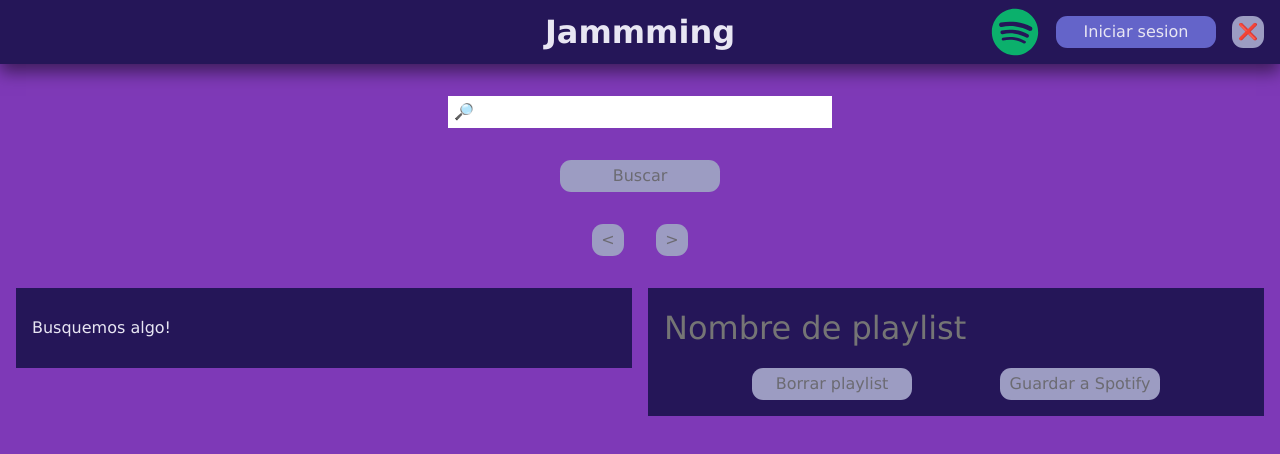
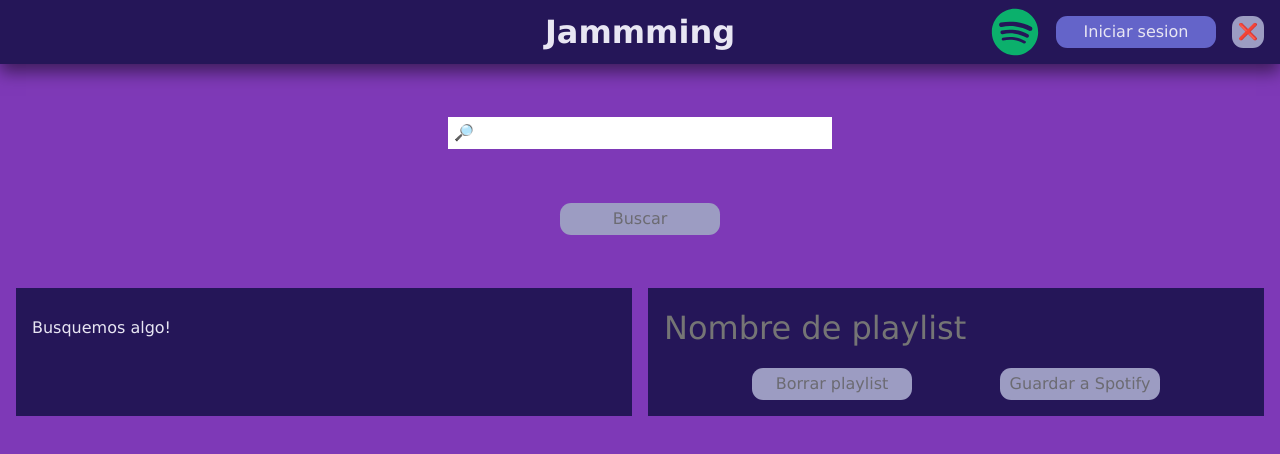
Before and after one commit to sebapereira111/Jammming, a React (Vite) app: page / in a window 1280 px wide. Shown: the top 454 px of the page. Built offline with nearby package versions, Linux system fonts and the light colour scheme.

Commit message:
Refactoriza componentes SearchBar y SearchResults para eliminar el manejo de offset y mejorar la gestión de resultados. Se añade la función moreTracks para la paginación y se ajustan las propiedades de los componentes.

```diff
--- a/src/App.jsx
+++ b/src/App.jsx
@@ -31,9 +31,9 @@ function App() {
             <header>
                 <h1>Jammming</h1>
             </header>
-            <SearchBar offset={listaDeResultados.offset} setListaDeResultados={setListaDeResultados} tokens={tokens} setTokens= {setTokens} />
+            <SearchBar setListaDeResultados={setListaDeResultados} tokens={tokens} setTokens= {setTokens} />
             <div className='app-resultados-y-playlist'>
-                <SearchResults listaDeResultados={listaDeResultados} setListaDeResultados={setListaDeResultados} setListaDeMusicas={setListaDeMusicas} />
+                <SearchResults listaDeResultados={listaDeResultados} setListaDeResultados={setListaDeResultados} setListaDeMusicas={setListaDeMusicas} tokens={tokens} setTokens={setTokens} />
                 <Playlist listaDeMusicas={listaDeMusicas} setListaDeMusicas={setListaDeMusicas} tokens={tokens} setTokens={setTokens} />
             </div>
         </>
--- a/src/api/spotifyAuthPKCE.js
+++ b/src/api/spotifyAuthPKCE.js
@@ -1,25 +1,4 @@
 import { spotifyGetData } from "./spotifyGetData";
-
-// Restauracion de los tokens del localstorage
-async function restoreFromStorage(setTokens, setUser) {
-    const data = localStorage.getItem("spotify_auth_data");
-    if (data) {
-        try {
-            const parse = JSON.parse(data);
-            const tokens = {
-                accessToken: parse.accessToken,
-                refreshToken: parse.refreshToken,
-                expiresAt: parse.expiresAt,
-            };
-            setTokens(tokens);
-            const userId = await spotifyGetData.getUserId(tokens, setTokens);
-            setUser(userId);
-        } catch (error) {
-            console.error("Error en restoreFromStorage:", error);
-            localStorage.removeItem("spotify_auth_data");
-        }
-    }
-}
 
 // Funciones auxiliares para PKCE
 // Code Verifier from Spotify
@@ -51,6 +30,27 @@ async function generateCodeChallenge() {
     localStorage.setItem("spotify_code_verifier", codeVerifier);
 
     return codeChallenge;
+}
+
+// Restauracion de los tokens del localstorage
+async function restoreFromStorage(setTokens, setUser) {
+    const data = localStorage.getItem("spotify_auth_data");
+    if (data) {
+        try {
+            const parse = JSON.parse(data);
+            const tokens = {
+                accessToken: parse.accessToken,
+                refreshToken: parse.refreshToken,
+                expiresAt: parse.expiresAt,
+            };
+            setTokens(tokens);
+            const userId = await spotifyGetData.getUserId(tokens, setTokens);
+            setUser(userId);
+        } catch (error) {
+            console.error("Error en restoreFromStorage:", error);
+            localStorage.removeItem("spotify_auth_data");
+        }
+    }
 }
 
 // Redirect to Spotify authorization
@@ -282,9 +282,6 @@ VARIABLES IMPORTANTES
 > Funcion que restaura de storage >>> restoreFromStorage()
     - Recibe setTokens y setUser
     - Retorna nada
-> Funcion que almacena en storage >>> saveToStorage(tokens)
-    - Recibe un ojeto tokens y guarda en el storage
-    - No retorna nada
 > Funcion que redirecciona a Spotify para la autorizacion >>> authorizePKCE()
     - No recibe ni retorna nada
 > Funcion para manejar el callback de Spotify >>> handleCallback()
--- a/src/api/spotifyGetData.js
+++ b/src/api/spotifyGetData.js
@@ -30,16 +30,14 @@ async function getUserId(tokens, setTokens){
 }
 
 // Busqueda de tracks
-async function getTracks(q, limit, offset, tokens, setTokens) {
+async function getTracks(q, limit, tokens, setTokens) {
     try {
         // Primero refrescamos nuestros token
         const freshTokens = await spotifyAuthPKCE.refreshToken(tokens, setTokens);
 
         // Definimos la URL a usar
-        const url = offset
-            ? offset
-            : import.meta.env.VITE_SPOTIFY_API_ENDPOINT + `/search?type=track&q=${encodeURIComponent(q)}&limit=${encodeURIComponent(String(limit))}&locale=es_LA`;
-        // Solicitamos las musicas a Spotify de acuerdo a el termino de busqueda o offset
+        const url = import.meta.env.VITE_SPOTIFY_API_ENDPOINT + `/search?type=track&q=${encodeURIComponent(q)}&limit=${encodeURIComponent(String(limit))}&locale=es_LA`;
+        // Solicitamos las musicas a Spotify de acuerdo a el termino de busqueda
         const response = await fetch(url, {
         headers: {
             Authorization: `Bearer ${freshTokens.accessToken}`
@@ -61,14 +59,44 @@ async function getTracks(q, limit, offset, tokens, setTokens) {
     }
 }
 
-export const spotifyGetData = { getUserId, getTracks };
+// Navegar a next o prev entre los resultados
+async function moreTracks(url, tokens, setTokens) {
+    try {
+        // Primero refrescamos nuestros token
+        const freshTokens = await spotifyAuthPKCE.refreshToken(tokens, setTokens);
+
+        // Solicitamos las musicas a Spotify de acuerdo a el url recibido
+        const response = await fetch(url, {
+        headers: {
+            Authorization: `Bearer ${freshTokens.accessToken}`
+        }
+        });
+
+        // Si la respuesta es error (fuera de 200)
+        if (!response.ok) {
+            const error = (await response.json()).error;
+            throw new Error(`Status: ${error.status} Message: ${error.message}`);
+        }
+
+        // Retornamos un objeto con los datos de los resultados
+        const data = await response.json();
+        return data;
+    } catch(error) {
+        console.error("Error en moreTracks", error);
+        throw error;
+    }
+}
+
+export const spotifyGetData = { getUserId, getTracks, moreTracks };
 
 /*
 > Funcion para obtener el usuario >>> getUserId()
     - Recibe tokens y setTokens
     - Retorna userId
 > Funcion para pedir tracks >>> getTracks()
-    - Recibe termino de busqueda q, limite o offset, tokens y setTokens
+    - Recibe termino de busqueda q, limite(cantidad), tokens y setTokens
     - Retorna datos de tracks (como envio Spotify pero ya un objeto(parseado))
-
+> Funcion para pedir mas tracks del ultimo termino de busqueda >>> moreTracks()
+    - Recibe termino de busqueda url, tokens y setTokens
+    - Retorna datos de tracks (como envio Spotify pero ya un objeto(parseado))
 */
--- a/src/components/SearchBar/SearchBar.css
+++ b/src/components/SearchBar/SearchBar.css
@@ -49,15 +49,3 @@
     background-color: white;
     z-index: -100;
 }
-
-.searchbar-toggle {
-    background-color: var(--color-boton-deshabilitado);
-    min-width: 2rem;
-    width: 2rem;
-    margin-right: 1rem;
-    margin-left: 1rem;
-}
-
-.searchbar-toggle-seleccionado {
-    background-color: var(--color-boton);
-}
--- a/src/components/SearchBar/SearchBar.jsx
+++ b/src/components/SearchBar/SearchBar.jsx
@@ -3,7 +3,7 @@ import './SearchBar.css'
 import { spotifyGetData } from '../../api/spotifyGetData';
 import { spotifyFormatData } from '../../api/spotifyFormatData';
 
-function SearchBar({ offset, setListaDeResultados, tokens, setTokens }) {
+function SearchBar({ setListaDeResultados, tokens, setTokens }) {
     // Variable que almacena el texto del searchbar
     const [textoSearchbar, settextoSearchbar] = useState("");
 
@@ -17,7 +17,7 @@ function SearchBar({ offset, setListaDeResultados, tokens, setTokens }) {
         // Primero solicitamos las musicas a Spotify
         // Luego Extraemos las musicas
         // Luego Guardamos esas musicas en setListaDeResultados
-        spotifyGetData.getTracks(textoSearchbar, limit, false, tokens, setTokens).then(
+        spotifyGetData.getTracks(textoSearchbar, limit, tokens, setTokens).then(
             spotifyData => spotifyFormatData.extraerMusicas(spotifyData)
         ).then (
             extractedMusics => setListaDeResultados(extractedMusics)
@@ -39,29 +39,6 @@ function SearchBar({ offset, setListaDeResultados, tokens, setTokens }) {
         settextoSearchbar(e.target.value);
     }
 
-    // Para el offset al llamar a la API
-    async function handleOffset(e) {
-        // Definimos nuestra url
-        const url = offset[e.target.id];
-
-        // Primero solicitamos las musicas a Spotify
-        // Luego Extraemos las musicas
-        // Luego Guardamos esas musicas en setListaDeResultados
-        spotifyGetData.getTracks(null, null, url, tokens, setTokens).then(
-            spotifyData => {
-                return spotifyFormatData.extraerMusicas(spotifyData);
-            }
-        ).then (
-            extractedMusics => {
-                setListaDeResultados(extractedMusics);
-            }
-        ).catch(
-            error => {
-                console.error("Error en SearchBar - handleOffset", error);
-            }
-        );
-    }
-
     return (
         <>
             <form className='searchbar-principal' onSubmit={handleSubmit}>
@@ -78,10 +55,6 @@ function SearchBar({ offset, setListaDeResultados, tokens, setTokens }) {
                     <button type='button' className='searchbar-input-boton searchbar-input-boton-x' disabled={!textoSearchbar} onClick={handleBorrarBusqueda}>❌</button>
                 </div>
                 <button type="submit" disabled={!textoSearchbar} >Buscar</button>
-                 <div>
-                    <button id="previous" onClick={handleOffset} type='button' disabled={!offset.previous} className={"searchbar-toggle searchbar-toggle-seleccionado"}>&lt;</button>
-                    <button id="next" onClick={handleOffset} type='button' disabled={!offset.next} className={"searchbar-toggle searchbar-toggle-seleccionado"}>&gt;</button>
-                 </div>
             </form>
         </>
     )
--- a/src/components/SearchResults/SearchResults.css
+++ b/src/components/SearchResults/SearchResults.css
@@ -21,3 +21,21 @@
     border-radius: 0.5rem;
     font-size: 1rem;
 }
+
+.searchresults-nav {
+    margin-top: 1rem;
+    display: flex;
+    justify-content: center;
+}
+
+.searchresults-nav-button {
+    background-color: var(--color-boton);
+    min-width: 2rem;
+    width: 2rem;
+    margin-right: 1rem;
+    margin-left: 1rem;
+}
+
+.searchresults-nav-button-oculto {
+    visibility: hidden;
+}
--- a/src/components/SearchResults/SearchResults.jsx
+++ b/src/components/SearchResults/SearchResults.jsx
@@ -1,5 +1,7 @@
 import './SearchResults.css'
 import Track from '../Track/Track'
+import { spotifyGetData } from '../../api/spotifyGetData';
+import { spotifyFormatData } from '../../api/spotifyFormatData';
 
 /* Recibe 3 variables
 textoResultados es el termino de busqueda realizado
@@ -7,7 +9,7 @@ setTextoResultados y setListaDeResultados son para poder borrar el temino de bus
 listaDeResultados es un array con los resultados
 setListaDeMusicas
 */
-function SearchResults({ listaDeResultados, setListaDeResultados, setListaDeMusicas }) {
+function SearchResults({ listaDeResultados, setListaDeResultados, setListaDeMusicas, tokens, setTokens }) {
     /* Funcion que borra los terminos de busqueda */
     function handleBorrar() {
         setListaDeResultados({
@@ -18,6 +20,29 @@ function SearchResults({ listaDeResultados, setListaDeResultados, setListaDeMusi
                 next: false
             }
         });
+    }
+
+    // Para el offset al llamar a la API
+    async function handleOffset(e) {
+        // Definimos nuestra url
+        const url = listaDeResultados.offset[e.target.id];
+
+        // Primero solicitamos las musicas a Spotify
+        // Luego Extraemos las musicas
+        // Luego Guardamos esas musicas en setListaDeResultados
+        spotifyGetData.moreTracks(url, tokens, setTokens).then(
+            spotifyData => {
+                return spotifyFormatData.extraerMusicas(spotifyData);
+            }
+        ).then (
+            extractedMusics => {
+                setListaDeResultados(extractedMusics);
+            }
+        ).catch(
+            error => {
+                console.error("Error en RearchResults - handleOffset", error);
+            }
+        );
     }
 
     return (
@@ -34,7 +59,13 @@ function SearchResults({ listaDeResultados, setListaDeResultados, setListaDeMusi
                     </>
                     : <p>Busquemos algo!</p>} {/* Las instrucciones se pueden mejorar */}
                 </div>
-                {listaDeResultados.tracks.map((item, index) => (<Track key={item.id + index} index={index} musica={item} boton={"+"} setListaDeMusicas={setListaDeMusicas}/>))}
+                <div className='searchresults-lista'>
+                    {listaDeResultados.tracks.map((item, index) => (<Track key={item.id + index} index={index} musica={item} boton={"+"} setListaDeMusicas={setListaDeMusicas}/>))}
+                </div>
+                <div className='searchresults-nav'>
+                    <button id="previous" onClick={handleOffset} type='button' className={listaDeResultados.offset.previous ? "searchresults-nav-button" : "searchresults-nav-button searchresults-nav-button-oculto"}>&lt;</button>
+                    <button id="next" onClick={handleOffset} type='button' className={listaDeResultados.offset.next ? "searchresults-nav-button" : "searchresults-nav-button searchresults-nav-button-oculto"}>&gt;</button>
+                </div>
             </div>
         </>
     )
```
